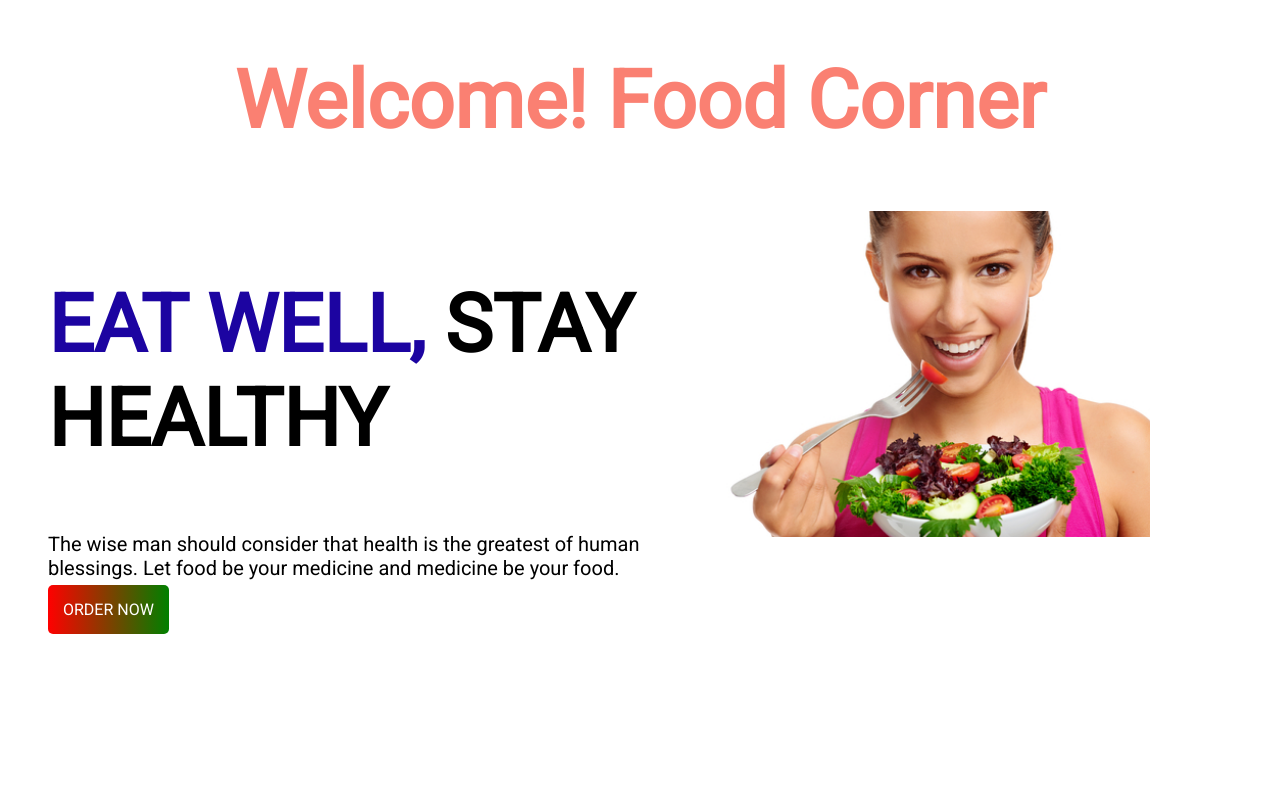
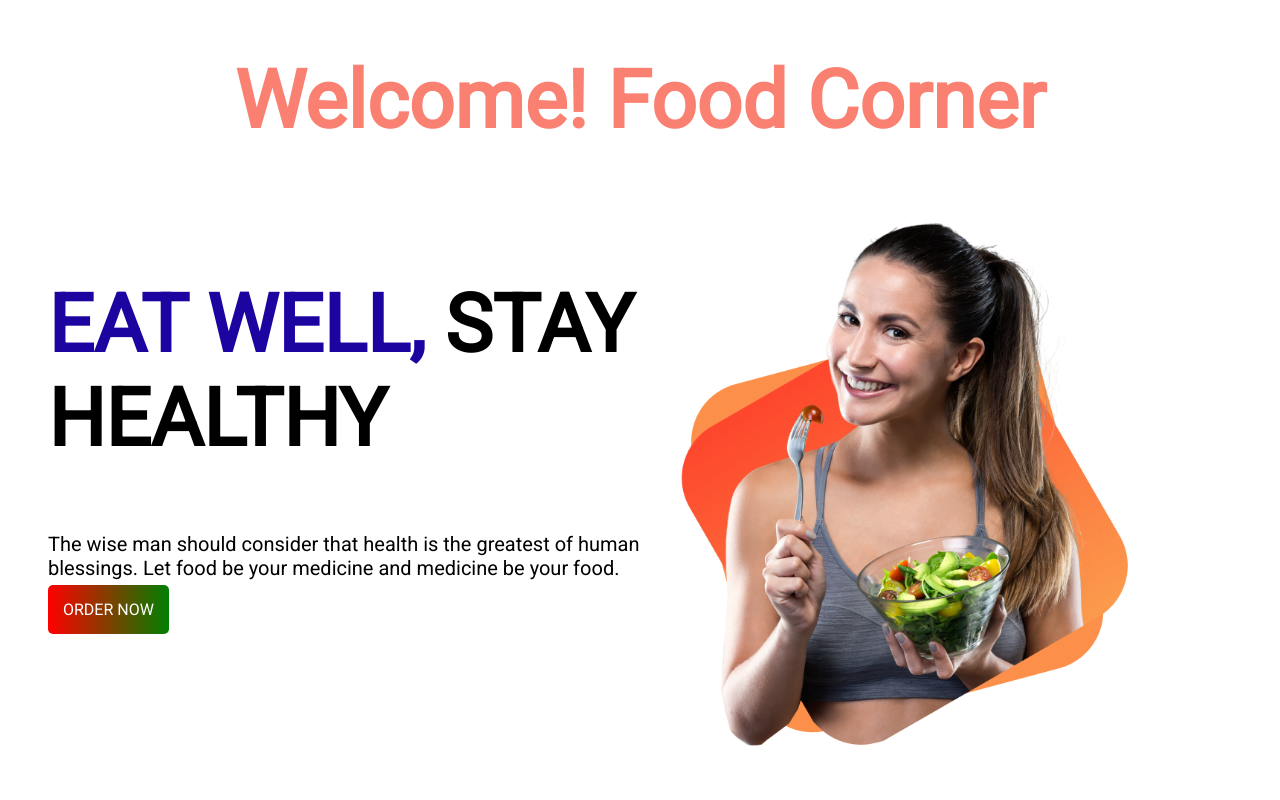
Before and after one commit to ismail-hasan-tanjer/food-corner-assignment, a plain HTML site: page index.html in a window 1280 px wide. Shown: the top 800 px of the page. Drawn offline with Linux system fonts and the light colour scheme.

Commit message:
change picture

```diff
--- a/index.html
+++ b/index.html
@@ -29,8 +29,7 @@
         </div>
 
         <div class="width-half">
-            <img
-                src="images/female/eat-healthy-food-png-transparent-eat-healthy-foodpng-images-woman-eating-png-480_319.png">
+            <img src="images/female/Group 8425.png">
         </div>
 
     </section>
```
